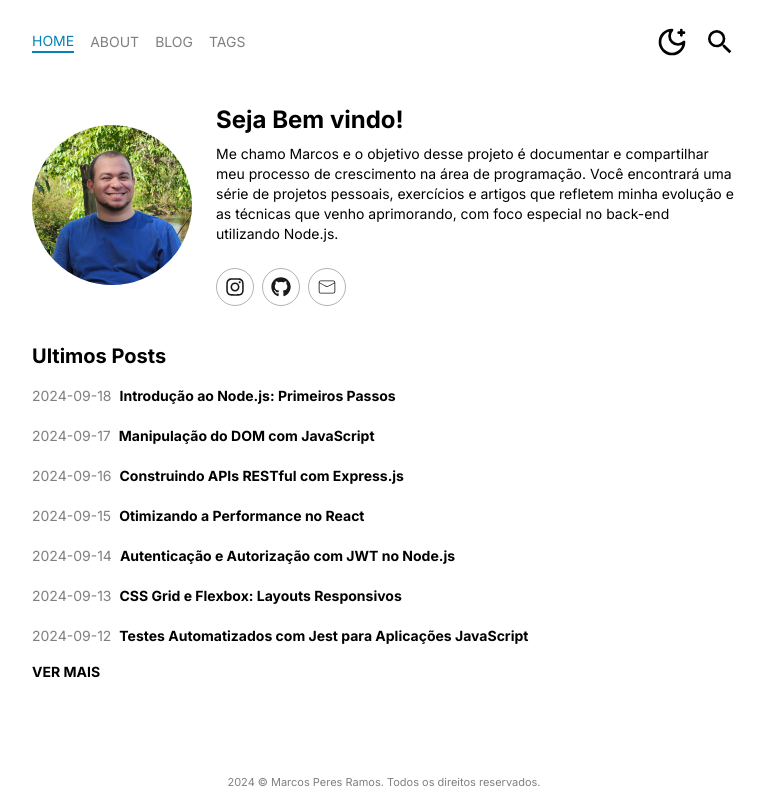
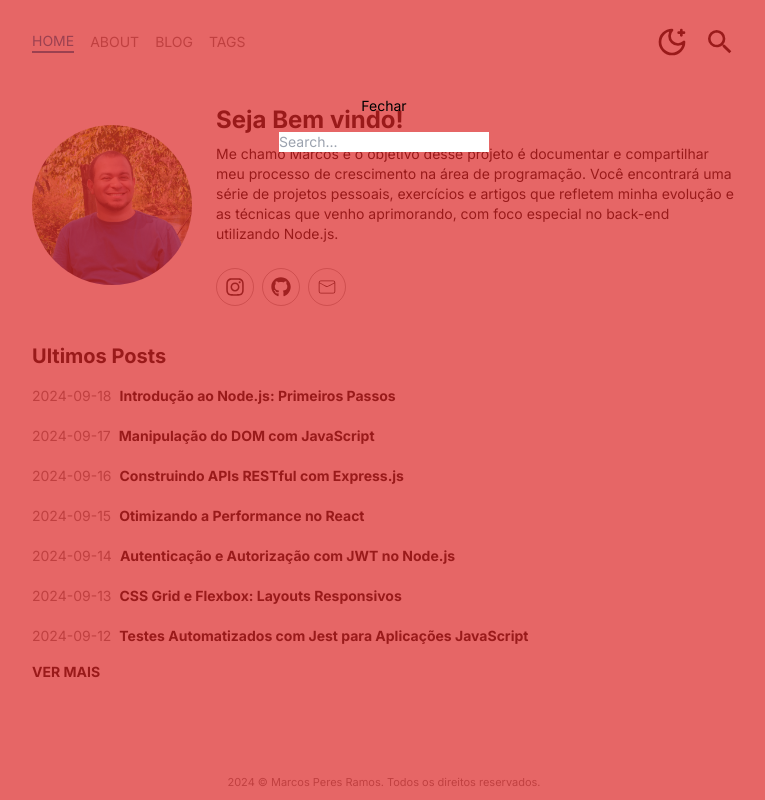
Before and after one commit to PRMarcos/dev-portfolio, a Next.js app: page / in a window 1280 px wide. Both pictures are taken after a click on the button 976 px from the left and 42 px from the top of the page. Shown: the whole page, without its empty margins (256-1021 px from the left). Built offline with nearby package versions, Linux system fonts and the light colour scheme.

Commit message:
search component initial setup

```diff
--- a/components/Header.tsx
+++ b/components/Header.tsx
@@ -8,18 +8,18 @@ import { NavigationLinks } from "./NavigationLinks";
 import { HamburgerMenu } from "./HamburgerMenu"
 import { SiteSearch } from "./SiteSearch";
 import { ThemeToggle } from "./ThemeToggle";
-import { LanguageToggle } from "./LanguageToggle";
 import SocialMedia from "@/components/SocialMediaBtn";
 
 import {
   SocialMediaLinks,
 } from "@/site-data"
+import Search from "./Search";
 
 
 export default function Header({ className }: { className?: string}) {
   const [menuState, setmenuState] = useState(false);
-  const [language, setLanguage] = useState(false);
   const {theme, setTheme} = useTheme();
+  const [openSearch,setOpenSearch] = useState(false)
 
 
   function handleToggleTheme(){
@@ -35,12 +35,22 @@ export default function Header({ className }: { className?: string}) {
           <NavigationLinks className="flex items-center flex-row gap-4 " linkList={Navigation} sidebar={false} />
         </div>
           <div className="flex gap-4 items-center">
+
+          <div className={openSearch?" flex flex-col items-center justify-start pt-20 fixed bg-red-600/70 z-10 right-0 left-0 top-0 bottom-0 select-none":"hidden"} >
+
+          <button className="py-4" onClick={() => setOpenSearch(false)}>Fechar</button>
+           <Search/>
+
+          </div>
+
             <ThemeToggle theme={theme} action={handleToggleTheme}/>
-            <SiteSearch />
+            <SiteSearch  action={()=> setOpenSearch(!openSearch)}/>
+
             <div className="flex sm:hidden self-end relative">
 
 
               <HamburgerMenu active={menuState} action={() => setmenuState(!menuState)}/>
+
 
 
               <div className={menuState?"fixed z-10 right-0 left-0 top-0 bottom-0 select-none":"hidden"} onClick={() => setmenuState(false)}>
--- /dev/null
+++ b/components/Search.tsx
@@ -0,0 +1,88 @@
+import React, { useState, useEffect } from "react";
+import Link from "next/link";
+
+interface PagefindResult {
+  id: string;
+  data: () => Promise<{ meta: { title: string }; excerpt: string; url: string }>;
+}
+
+declare global {
+  interface Window {
+    pagefind?: {
+      search: (query: string) => Promise<{ results: PagefindResult[] }>;
+    };
+  }
+}
+
+export default function SearchPage() {
+  const [query, setQuery] = useState("");
+  const [results, setResults] = useState<PagefindResult[]>([]);
+
+  useEffect(() => {
+    async function loadPagefind() {
+      if (typeof window.pagefind === "undefined") {
+        try {
+            console.log("pagefind encontrado")
+          window.pagefind = await import(
+            // @ts-expect-error pagefind.js generated after build
+            /* webpackIgnore: true */ "./pagefind/pagefind.js"
+          );
+        } catch (e) {
+            console.log("pagefind não encontrado",e)
+          window.pagefind = { search: async () => ({ results: [] }) };
+        }
+      }
+    }
+    loadPagefind();
+  }, []);
+
+  async function handleSearch() {
+    if (window.pagefind) {
+      const search = await window.pagefind.search(query);
+      setResults(search.results);
+    }
+  }
+
+  return (
+    <div>
+      <input
+        type="text"
+        placeholder="Search..."
+        value={query}
+        onChange={(e) => setQuery(e.target.value)}
+        onInput={handleSearch}
+      />
+      <div id="results">
+        {results.map((result) => (
+          <Result key={result.id} result={result} />
+        ))}
+      </div>
+    </div>
+  );
+}
+
+interface ResultProps {
+  result: PagefindResult;
+}
+
+function Result({ result }: ResultProps) {
+  const [data, setData] = useState<{ meta: { title: string }; excerpt: string; url: string } | null>(null);
+
+  useEffect(() => {
+    async function fetchData() {
+      const fetchedData = await result.data();
+      setData(fetchedData);
+    }
+    fetchData();
+  }, [result]);
+
+  if (!data) return null;
+
+  return (
+    <Link href={data.url}>
+      <h3>{data.meta.title}</h3>
+      <p>{data.excerpt}</p>
+    </Link>
+
+  );
+}
```
